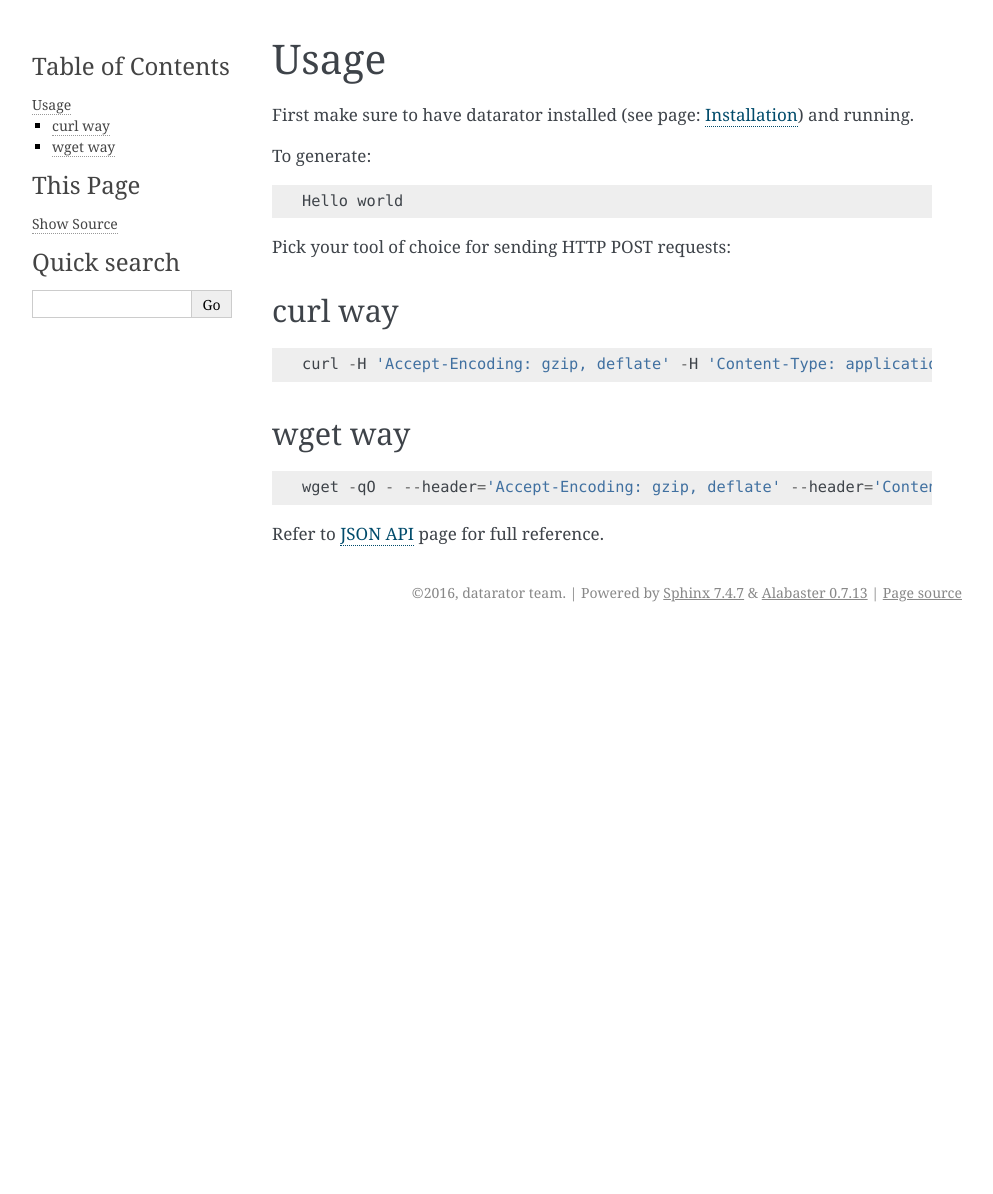
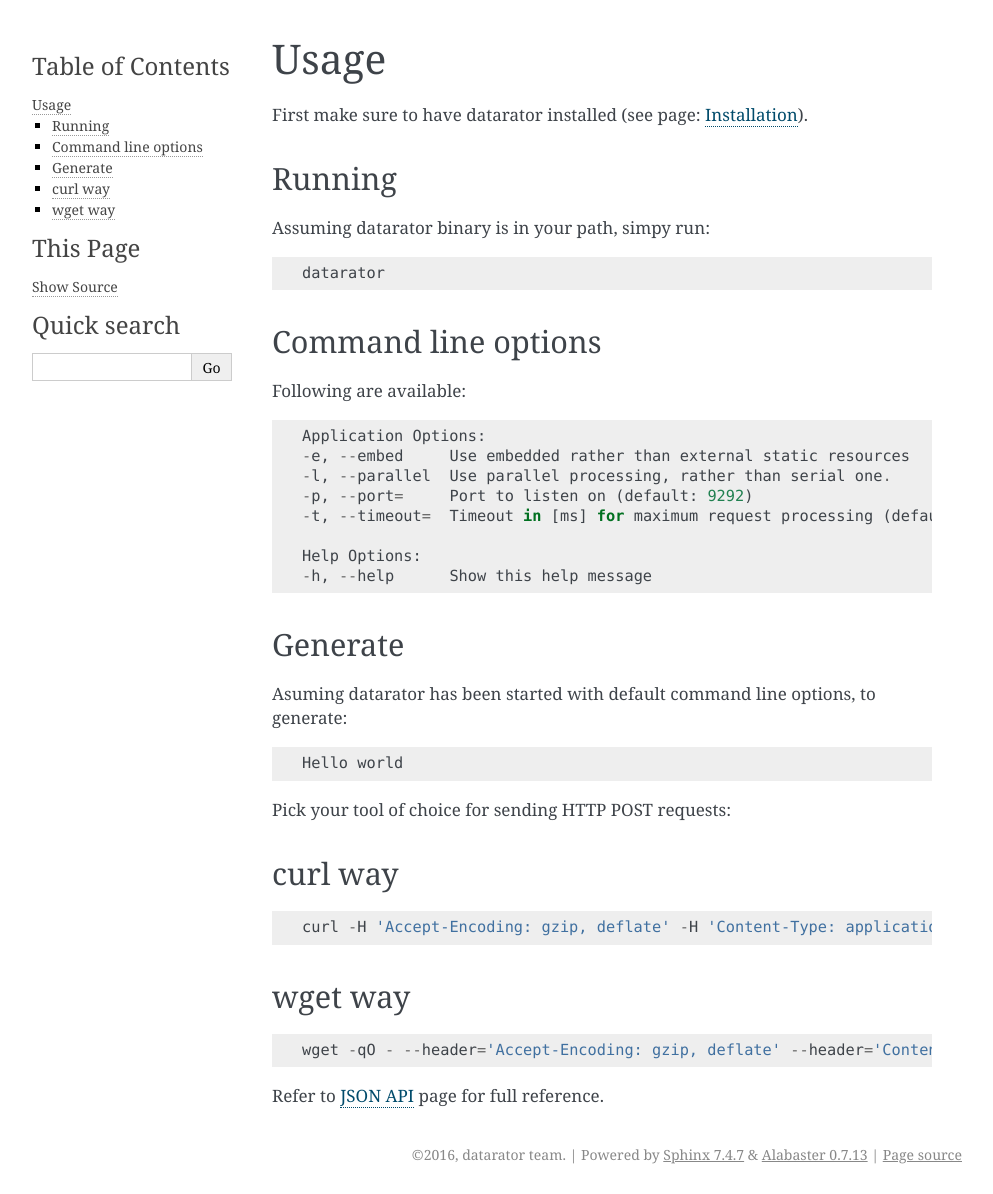
Before and after one commit to datarator/datarator, a Sphinx documentation site: the page built from docs/usage.rst, in a window 1280 px wide. Shown: the whole page, without its empty margins (148-1141 px from the left). Built offline with Sphinx 7.4.7, drawn with Linux system fonts in a browser that asks for light colours; before the commit the page ends 900 px from its top, so only the background shows below that.

Commit message:
docs: introduced cli opts description

```diff
--- a/docs/installation.rst
+++ b/docs/installation.rst
@@ -4,7 +4,7 @@ Installation
 Binaries
 --------
 
-`Download the binary <https://github.com/datarator/datarator/releases>`_, that targets your platform and run it.
+`Download the binary <https://github.com/datarator/datarator/releases>`_, that targets your platform.
 
 
 From source
--- a/docs/usage.rst
+++ b/docs/usage.rst
@@ -1,11 +1,35 @@
 Usage
 =====
 
-First make sure to have datarator installed (see page: :doc:`installation`) and running.
+First make sure to have datarator installed (see page: :doc:`installation`).
 
-To generate::
+Running
+-------
 
-        Hello world
+Assuming datarator binary is in your path, simpy run::
+
+    datarator
+
+Command line options
+--------------------
+
+Following are available::
+
+    Application Options:
+    -e, --embed     Use embedded rather than external static resources
+    -l, --parallel  Use parallel processing, rather than serial one.
+    -p, --port=     Port to listen on (default: 9292)
+    -t, --timeout=  Timeout in [ms] for maximum request processing (default: 3000)
+
+    Help Options:
+    -h, --help      Show this help message
+
+Generate
+--------
+
+Asuming datarator has been started with default command line options, to generate::
+
+    Hello world
 
 Pick your tool of choice for sending HTTP POST requests:
 
```
Also changed, not shown: other parts of docs/installation.rst (+1 -2 lines).
